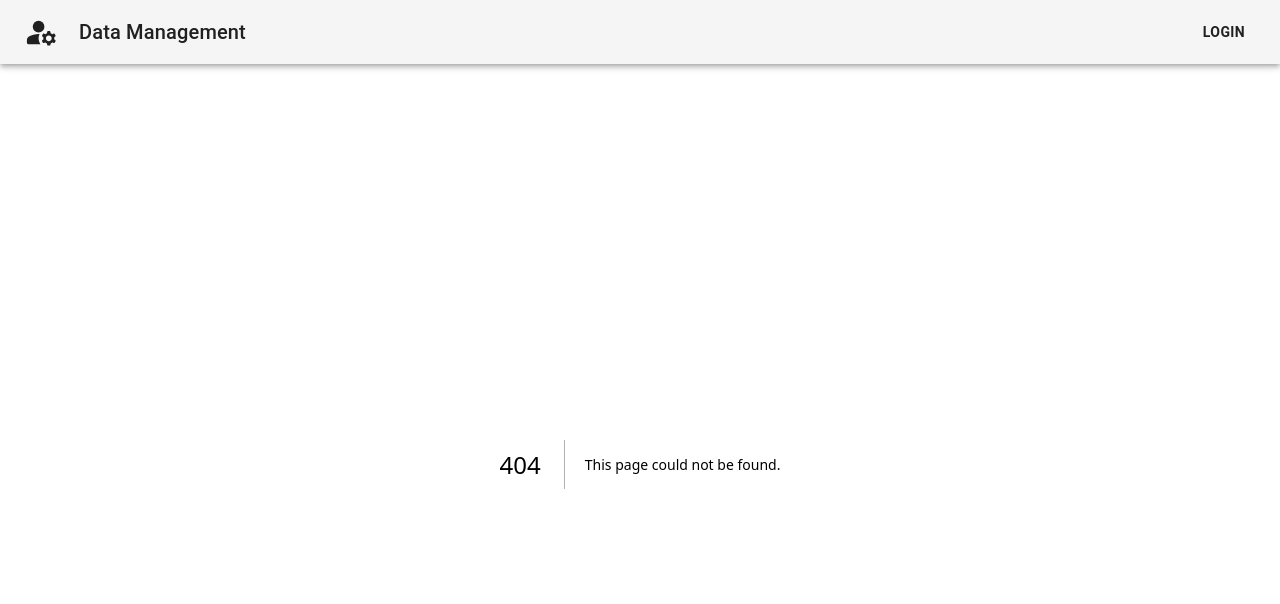
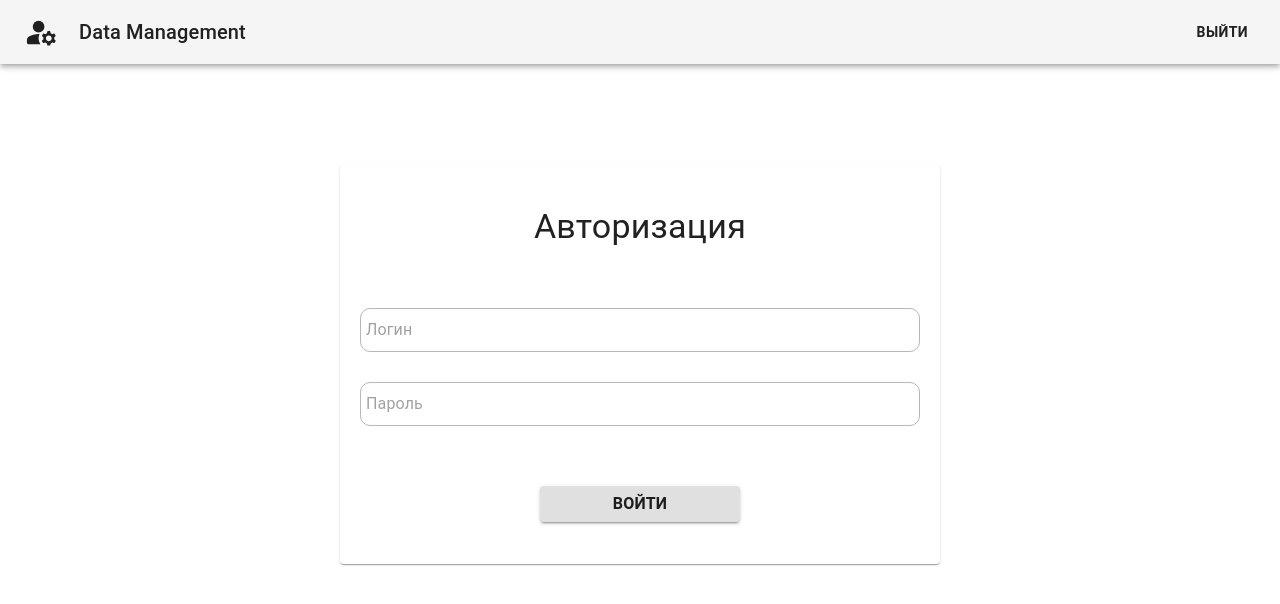
Before and after one commit to Hire-Hoffee/Data-Management, a Next.js app: page /auth in a window 1280 px wide. Before the commit this address had no page. Shown: the top 604 px of the page. Built offline with nearby package versions, Linux system fonts and the light colour scheme; no server answers.

Commit message:
auth feature

```diff
--- a/src/api/index.ts
+++ b/src/api/index.ts
@@ -2,10 +2,11 @@ import axios from "axios";
 
 const api = axios.create({
   baseURL: process.env.NEXT_PUBLIC_API_URL,
-  timeout: 1000,
-  headers: {
-    "x-auth": "supersecrettoken_for_user4221",
-  },
+});
+
+api.interceptors.request.use(function (config) {
+  config.headers["x-auth"] = localStorage.getItem("token") || "";
+  return config;
 });
 
 export default api;
--- a/src/api/requests.ts
+++ b/src/api/requests.ts
@@ -1,5 +1,5 @@
 import api from "./index";
-import { TEmployee, TApiResponse } from "../types/index";
+import { TEmployee, TApiResponse, TCredentials, TAuthResponse } from "../types/index";
 
 export const getEmployees = async () =>
   api.get<TApiResponse>("/ru/data/v3/testmethods/docs/userdocs/get");
@@ -12,3 +12,6 @@ export const updateEmployee = async (data: TEmployee) =>
 
 export const deleteEmployee = async (id: string) =>
   api.post(`/ru/data/v3/testmethods/docs/userdocs/delete/${id}`);
+
+export const auth = async (data: TCredentials) =>
+  api.post<TAuthResponse>("https://test.v5.pryaniky.com/ru/data/v3/testmethods/docs/login", data);
--- /dev/null
+++ b/src/app/auth/page.tsx
@@ -0,0 +1,15 @@
+import React from "react";
+import AuthForm from "../components/AuthForm/AuthForm";
+import { Box } from "@mui/material";
+
+type Props = {};
+
+function Auth({}: Props) {
+  return (
+    <Box display={"flex"} justifyContent="center" marginTop="100px">
+      <AuthForm />
+    </Box>
+  );
+}
+
+export default Auth;
--- /dev/null
+++ b/src/app/components/AuthForm/AuthForm.tsx
@@ -0,0 +1,105 @@
+"use client";
+
+import React, { useState } from "react";
+import { Paper, Box, Button, Typography } from "@mui/material";
+import DataInput from "../DataInput/DataInput";
+import { useForm } from "react-hook-form";
+import { TCredentials } from "@/types";
+import { auth } from "@/api/requests";
+import { zodResolver } from "@hookform/resolvers/zod";
+import { authValidationSchema } from "./AuthFormTypes";
+import { useRouter } from "next/navigation";
+import { useAppDispatch } from "@/store";
+import { setToken } from "@/store/dataSlice";
+import CircularProgress from "@mui/material/CircularProgress";
+
+type Props = {};
+
+const inputStyles: React.CSSProperties = {
+  border: "1px solid #b8b7b7",
+  borderRadius: "10px",
+  padding: "5px",
+};
+
+function AuthForm({}: Props) {
+  const {
+    control,
+    handleSubmit,
+    formState: { errors },
+  } = useForm<TCredentials>({
+    defaultValues: {
+      username: "",
+      password: "",
+    },
+    resolver: zodResolver(authValidationSchema),
+    mode: "all",
+  });
+  const router = useRouter();
+  const dispatch = useAppDispatch();
+
+  const [isLoading, setIsLoading] = useState(false);
+
+  const handleAuth = async (data: TCredentials) => {
+    setIsLoading(true);
+    const res = await auth(data);
+    localStorage.setItem("token", res.data.data.token);
+    dispatch(setToken(res.data.data.token));
+    setIsLoading(false);
+    router.push("/");
+  };
+
+  return (
+    <Paper
+      sx={{
+        width: "600px",
+        height: "400px",
+        display: "flex",
+        flexDirection: "column",
+        alignItems: "center",
+        justifyContent: "center",
+        gap: "60px",
+      }}
+    >
+      <Typography variant="h4">Авторизация</Typography>
+      <Box width="100%" paddingX="20px" position="relative">
+        <DataInput
+          control={control}
+          name="username"
+          placeholder="Логин"
+          errors={errors}
+          disableUnderline
+          sx={{ width: "100%", ...inputStyles }}
+        />
+        <DataInput
+          control={control}
+          name="password"
+          placeholder="Пароль"
+          errors={errors}
+          type="password"
+          disableUnderline
+          sx={{
+            width: "100%",
+            marginTop: "30px",
+            ...inputStyles,
+          }}
+        />
+      </Box>
+      <Button
+        variant="contained"
+        sx={{ width: "200px" }}
+        onClick={handleSubmit(handleAuth)}
+        color="inherit"
+      >
+        {isLoading ? (
+          <CircularProgress size="24px" color="inherit" />
+        ) : (
+          <Typography component="span" fontWeight="bold">
+            Войти
+          </Typography>
+        )}
+      </Button>
+    </Paper>
+  );
+}
+
+export default AuthForm;
--- /dev/null
+++ b/src/app/components/AuthForm/AuthFormTypes.ts
@@ -0,0 +1,13 @@
+import { z } from "zod";
+
+const minMsg = "Минимум 3 символа";
+const maxMsg = "Максимум 30 символов";
+
+const strValidation = z.string().min(3, { message: minMsg }).max(30, { message: maxMsg });
+
+const authValidationSchema = z.object({
+  username: strValidation,
+  password: strValidation,
+});
+
+export { authValidationSchema };
--- a/src/app/components/CustomTableRow/CustomTableRow.tsx
+++ b/src/app/components/CustomTableRow/CustomTableRow.tsx
@@ -1,4 +1,4 @@
-import React, { useEffect, useState } from "react";
+import React, { useState } from "react";
 import * as SC from "./CustomTableRow.style";
 import { TEmployee } from "@/types";
 import { EditNote, Delete, CheckCircle } from "@mui/icons-material";
--- a/src/app/components/DataInput/DataInput.tsx
+++ b/src/app/components/DataInput/DataInput.tsx
@@ -1,17 +1,29 @@
 import React from "react";
 import { Input, Typography, Box } from "@mui/material";
-import { Controller, Control, FieldErrors } from "react-hook-form";
-import { TEmployee } from "@/types";
+import { Controller, Control, FieldErrors, FieldValues, Path } from "react-hook-form";
 
-type Props = {
+type Props<T extends FieldValues> = {
   disabled?: boolean;
-  control: Control<TEmployee>;
-  name: keyof TEmployee;
+  control: Control<T>;
+  name: Path<T>;
   type?: string;
-  errors?: FieldErrors<TEmployee>;
+  errors?: FieldErrors<T>;
+  placeholder?: string;
+  sx?: React.CSSProperties;
+  disableUnderline?: boolean;
 };
 
-function DataInput({ disabled, control, name, type = "text", errors }: Props) {
+function DataInput<T extends FieldValues>({
+  disabled,
+  control,
+  name,
+  type = "text",
+  errors,
+  placeholder,
+  sx,
+  disableUnderline,
+}: Props<T>) {
+  const errorMessage = errors?.[name]?.message;
   return (
     <Controller
       name={name}
@@ -23,13 +35,15 @@ function DataInput({ disabled, control, name, type = "text", errors }: Props) {
             value={value}
             disabled={name === "id" ? true : disabled}
             type={type}
-            disableUnderline={name === "id" ? true : disabled}
+            disableUnderline={disableUnderline ?? name === "id" ? true : disabled}
             onChange={onChange}
             onBlur={onBlur}
+            placeholder={placeholder}
+            sx={sx}
           />
-          {errors?.[name] && (
+          {errorMessage && typeof errorMessage === "string" && (
             <Typography color="error" position="absolute" fontSize="12px">
-              {errors?.[name]?.message}
+              {errorMessage}
             </Typography>
           )}
         </Box>
--- a/src/app/components/Header/Header.tsx
+++ b/src/app/components/Header/Header.tsx
@@ -1,3 +1,5 @@
+"use client";
+
 import React from "react";
 import { Box, AppBar, Typography, Toolbar, Button } from "@mui/material";
 import ManageAccountsRoundedIcon from "@mui/icons-material/ManageAccountsRounded";
@@ -5,6 +7,11 @@ import ManageAccountsRoundedIcon from "@mui/icons-material/ManageAccountsRounded
 type Props = {};
 
 function Header({}: Props) {
+  const handleExit = () => {
+    localStorage.removeItem("token");
+    window.location.reload();
+  };
+
   return (
     <Box sx={{ flexGrow: 1 }}>
       <AppBar position="static" color="default">
@@ -13,8 +20,8 @@ function Header({}: Props) {
           <Typography variant="h6" component="div" sx={{ flexGrow: 1, marginLeft: "20px" }}>
             Data Management
           </Typography>
-          <Button color="inherit" sx={{ fontWeight: "bold" }}>
-            Login
+          <Button color="inherit" sx={{ fontWeight: "bold" }} onClick={handleExit}>
+            Выйти
           </Button>
         </Toolbar>
       </AppBar>
--- a/src/store/dataSlice.ts
+++ b/src/store/dataSlice.ts
@@ -1,9 +1,10 @@
 import { createSlice, PayloadAction } from "@reduxjs/toolkit";
 import { TEmployee } from "@/types";
 
-const initialState: { companyData: TEmployee[]; newItem: boolean } = {
+const initialState: { companyData: TEmployee[]; newItem: boolean; token: string } = {
   companyData: [],
   newItem: false,
+  token: "",
 };
 
 export const dataSlice = createSlice({
@@ -26,9 +27,12 @@ export const dataSlice = createSlice({
       );
       state.companyData = newSortedData;
     },
+    setToken(state, action: PayloadAction<string>) {
+      state.token = action.payload;
+    },
   },
 });
 
-export const { setData, filterData, createNewItem, addItem } = dataSlice.actions;
+export const { setData, filterData, createNewItem, addItem, setToken } = dataSlice.actions;
 
 export default dataSlice.reducer;
```
Also changed, not shown: src/app/page.tsx (+24 -3 lines), src/types/index.ts (+10 -0 lines).
